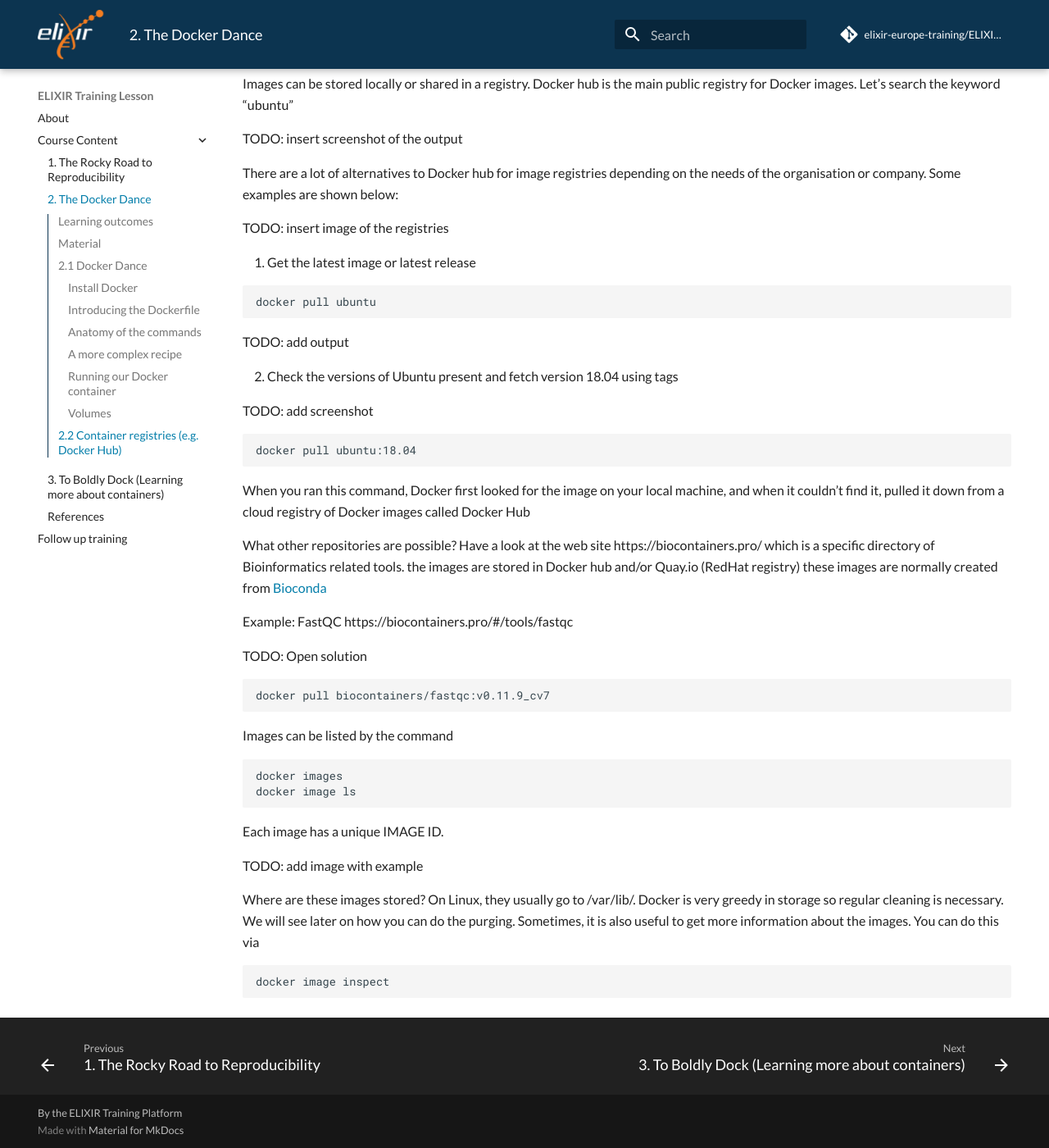
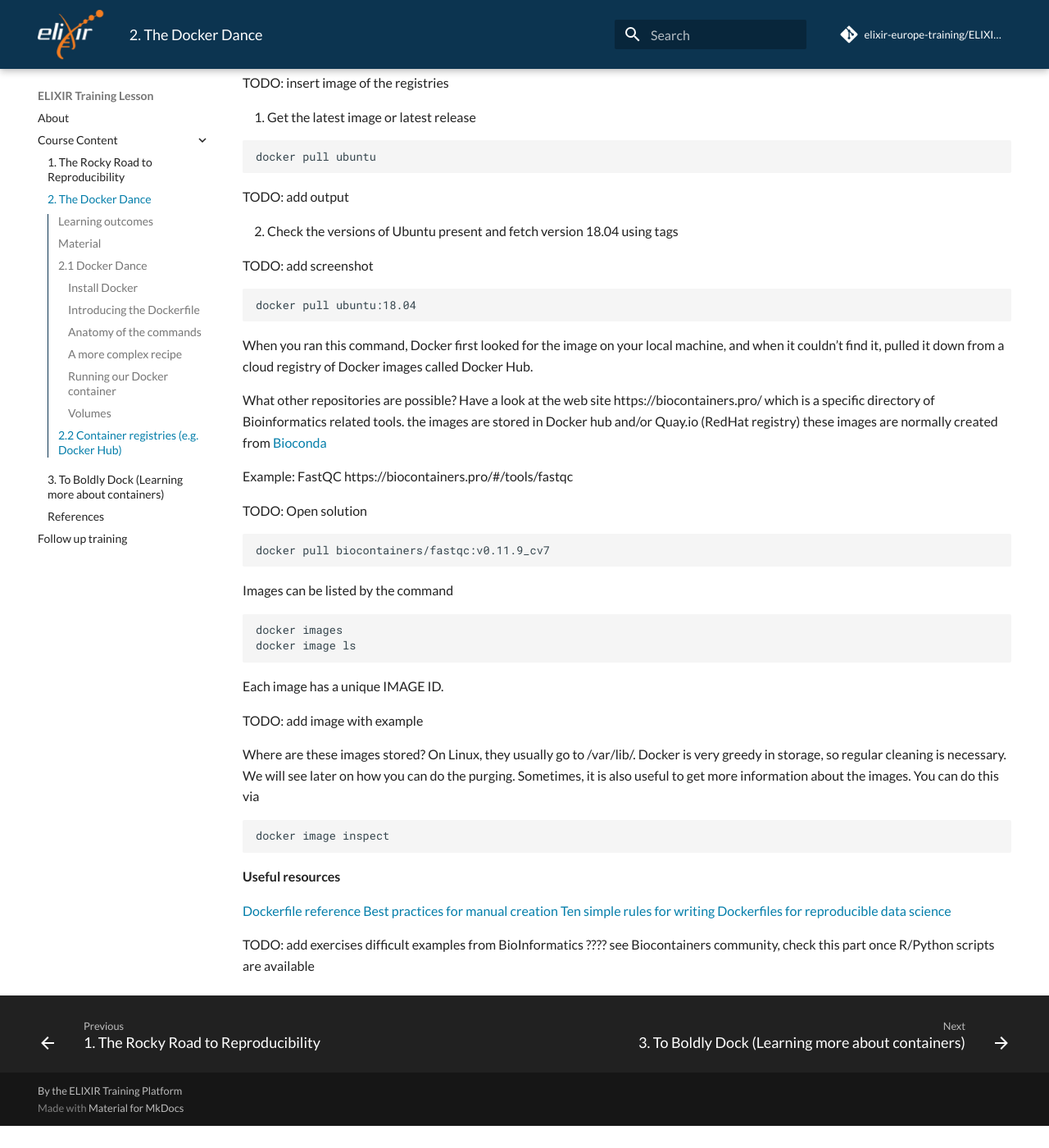
Before and after one commit to elixir-europe-training/ELIXIR-TrP-ContainersPython-CodeRep, an MkDocs documentation site: the page built from docs/chapters/chapter_02.md, in a window 1280 px wide and 1400 px high, scrolled down 6585 px. Shown: the whole window at 82% size. Built offline with MkDocs 1.6.1 and Material for MkDocs 9.7.7, drawn with Linux system fonts in a browser that asks for light colours; comment, search, counter and statistics services are not loaded; after the commit the page ends 7958 px from its top, so only the background shows below that; some of the changed text lies outside the part shown.

````diff
--- a/docs/chapters/chapter_02.md
+++ b/docs/chapters/chapter_02.md
@@ -269,7 +255,7 @@
 docker pull ubuntu:18.04
 ```
 
-When you ran this command, Docker first looked for the image on your local machine, and when it couldn’t find it, pulled it down from a cloud registry of Docker images called Docker Hub
+When you ran this command, Docker first looked for the image on your local machine, and when it couldn’t find it, pulled it down from a cloud registry of Docker images called Docker Hub.
 
 What other repositories are possible?
 Have a look at the web site https://biocontainers.pro/ which is a specific directory of Bioinformatics related tools.
@@ -295,9 +281,16 @@
 TODO: add image with example
 
 Where are these images stored? On Linux, they usually go to /var/lib/.
-Docker is very greedy in storage so regular cleaning is necessary. We will see later on how you can do the purging.
+Docker is very greedy in storage, so regular cleaning is necessary. We will see later on how you can do the purging.
 Sometimes, it is also useful to get more information about the images. You can do this via
 
 ```sh
 docker image inspect
 ```
+**Useful resources**
+
+[Dockerfile reference](https://docs.docker.com/engine/reference/builder/)
+[Best practices for manual creation](https://journals.plos.org/ploscompbiol/article?id=10.1371/journal.pcbi.1008316)
+[Ten simple rules for writing Dockerfiles for reproducible data science](https://journals.plos.org/ploscompbiol/article?id=10.1371/journal.pcbi.1008316)
+
+TODO: add exercises difficult examples from BioInformatics ???? see Biocontainers community, check this part once R/Python scripts are available
````
Also changed, not shown: other parts of docs/chapters/chapter_02.md (+3 -17 lines).
